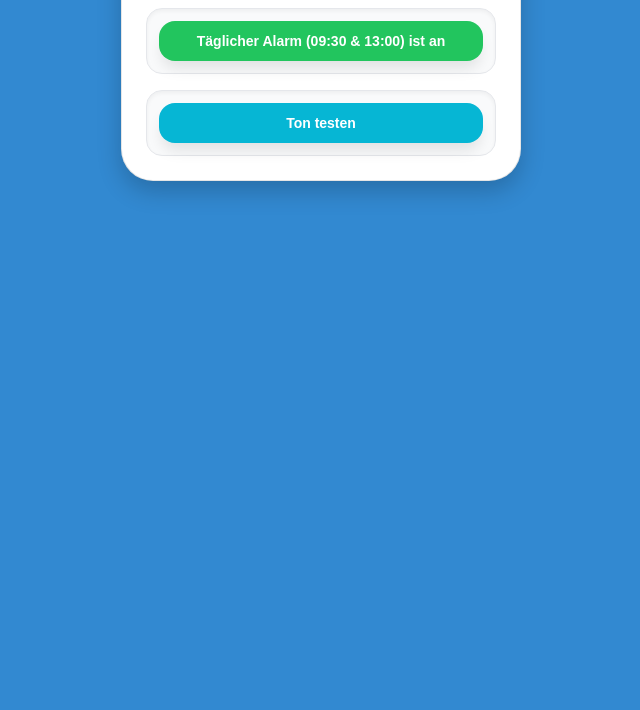
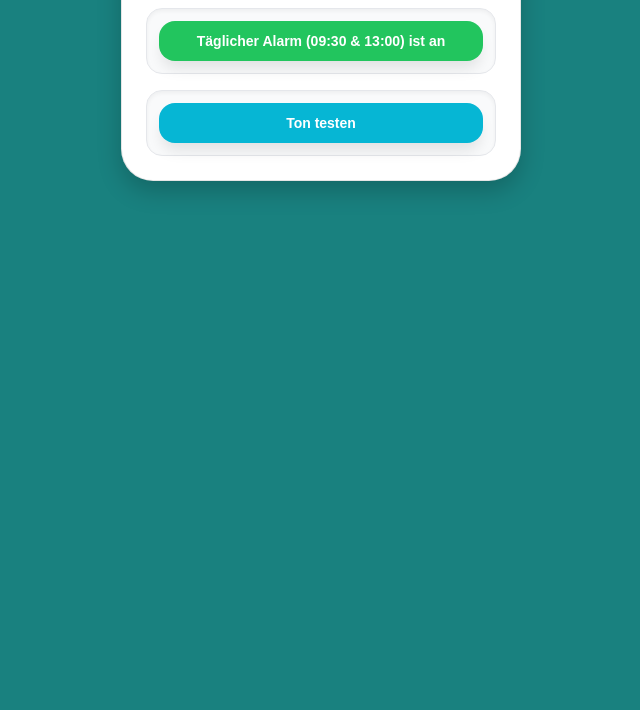
Before and after one commit to krstb/pausezeiten, a plain HTML site: page index.html in a window 1280 px wide. Shown: the part 130-840 px from the top of the page, without its empty margins (319-959 px from the left). Drawn offline with Linux system fonts and the light colour scheme.

Commit message:
Update index.html

```diff
--- a/index.html
+++ b/index.html
@@ -16,7 +16,7 @@
         html { background-color: #000000 !important; }
 
         body {
-            background-color: #3289D1;
+            background-color: #19817F;
             margin: 0;
             padding: 0;
             min-height: 100vh;
```
